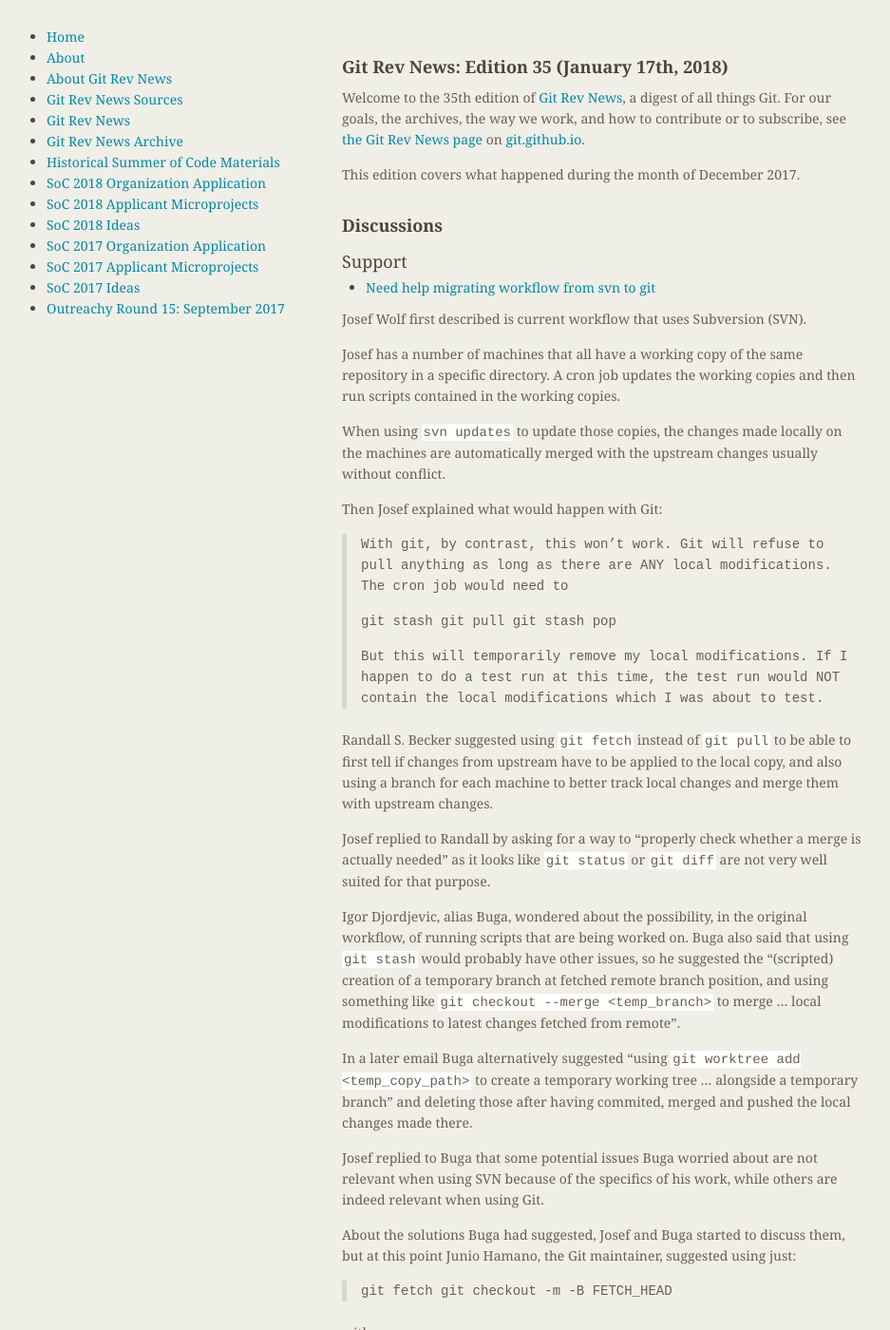
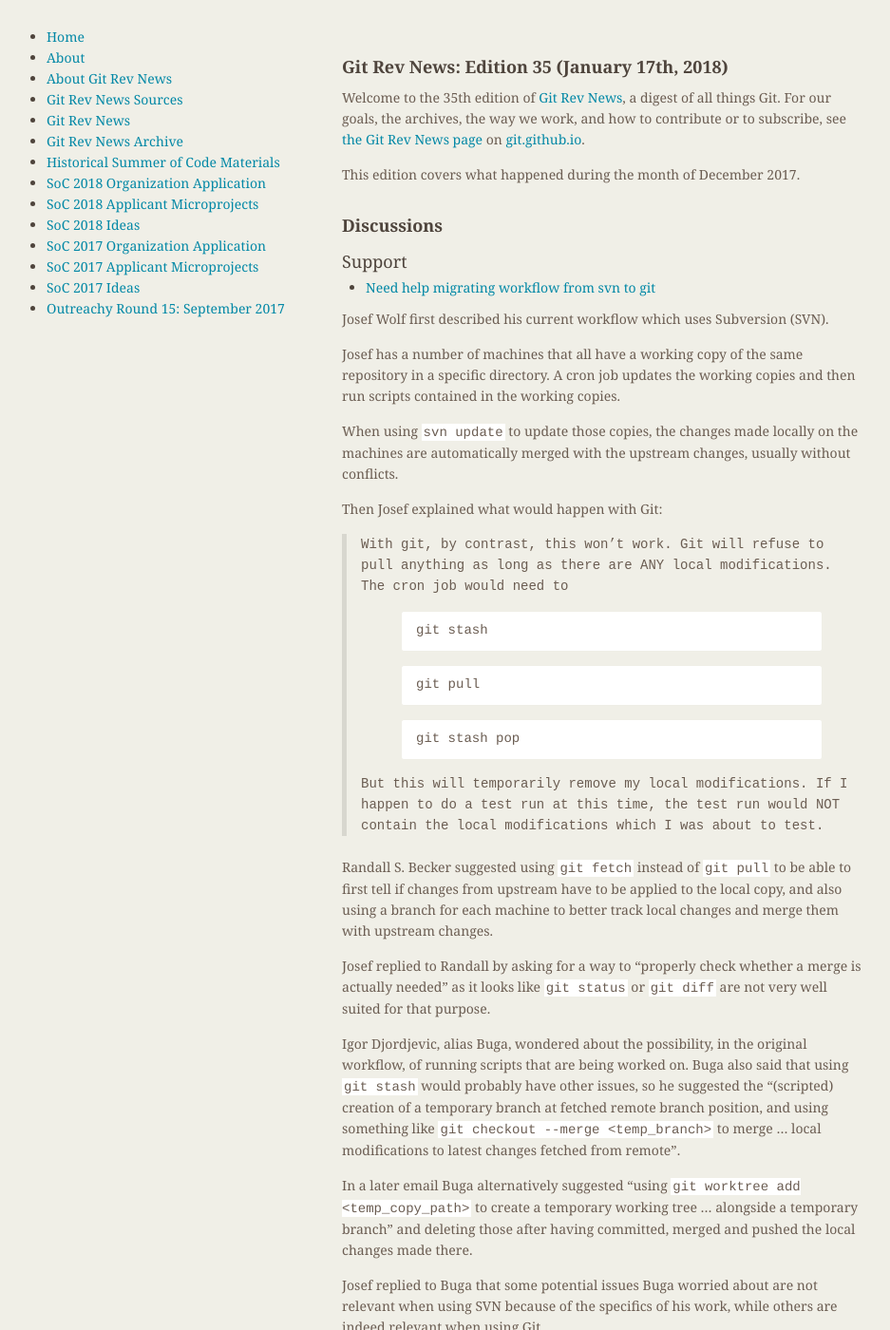
Before and after one commit to git/git.github.io, a Jekyll site: the page built from rev_news/drafts/edition-35.md, in a window 1280 px wide and 1400 px high. Shown: the whole window at 95% size, without its empty margins (174-1111 px from the left). Built offline with Jekyll 4.4.1, drawn with Linux system fonts in a browser that asks for light colours; some of the changed text lies outside the part shown.

Commit message:
Applied some typo and formatting fixes.

````diff
--- a/rev_news/drafts/edition-35.md
+++ b/rev_news/drafts/edition-35.md
@@ -29,27 +29,31 @@
 
 * [Need help migrating workflow from svn to git](https://public-inbox.org/git/20171214130933.GA18542@raven.inka.de/)
 
-Josef Wolf first described is current workflow that uses Subversion
+Josef Wolf first described his current workflow which uses Subversion
 (SVN).
 
 Josef has a number of machines that all have a working copy of the
 same repository in a specific directory. A cron job updates the
 working copies and then run scripts contained in the working copies.
 
-When using `svn updates` to update those copies, the changes made
+When using `svn update` to update those copies, the changes made
 locally on the machines are automatically merged with the upstream
-changes usually without conflict.
+changes, usually without conflicts.
 
 Then Josef explained what would happen with Git:
 
 > With git, by contrast, this won't work. Git will refuse to pull
 > anything as long as there are ANY local modifications. The cron job
 > would need to
->
->   git stash
->   git pull
->   git stash pop
->
+> ```
+> git stash
+> ```
+> ```
+> git pull
+> ```
+> ```
+> git stash pop
+> ```
 > But this will temporarily remove my local modifications. If I happen
 > to do a test run at this time, the test run would NOT contain the
 > local modifications which I was about to test.
@@ -74,7 +78,7 @@
 In a later email Buga alternatively suggested "using
 `git worktree add <temp_copy_path>` to create a temporary working tree
 ... alongside a temporary branch" and deleting those after having
-commited, merged and pushed the local changes made there.
+committed, merged and pushed the local changes made there.
 
 Josef replied to Buga that some potential issues Buga worried about
 are not relevant when using SVN because of the specifics of his work,
````
Also changed, not shown: other parts of rev_news/drafts/edition-35.md (+5 -5 lines).
